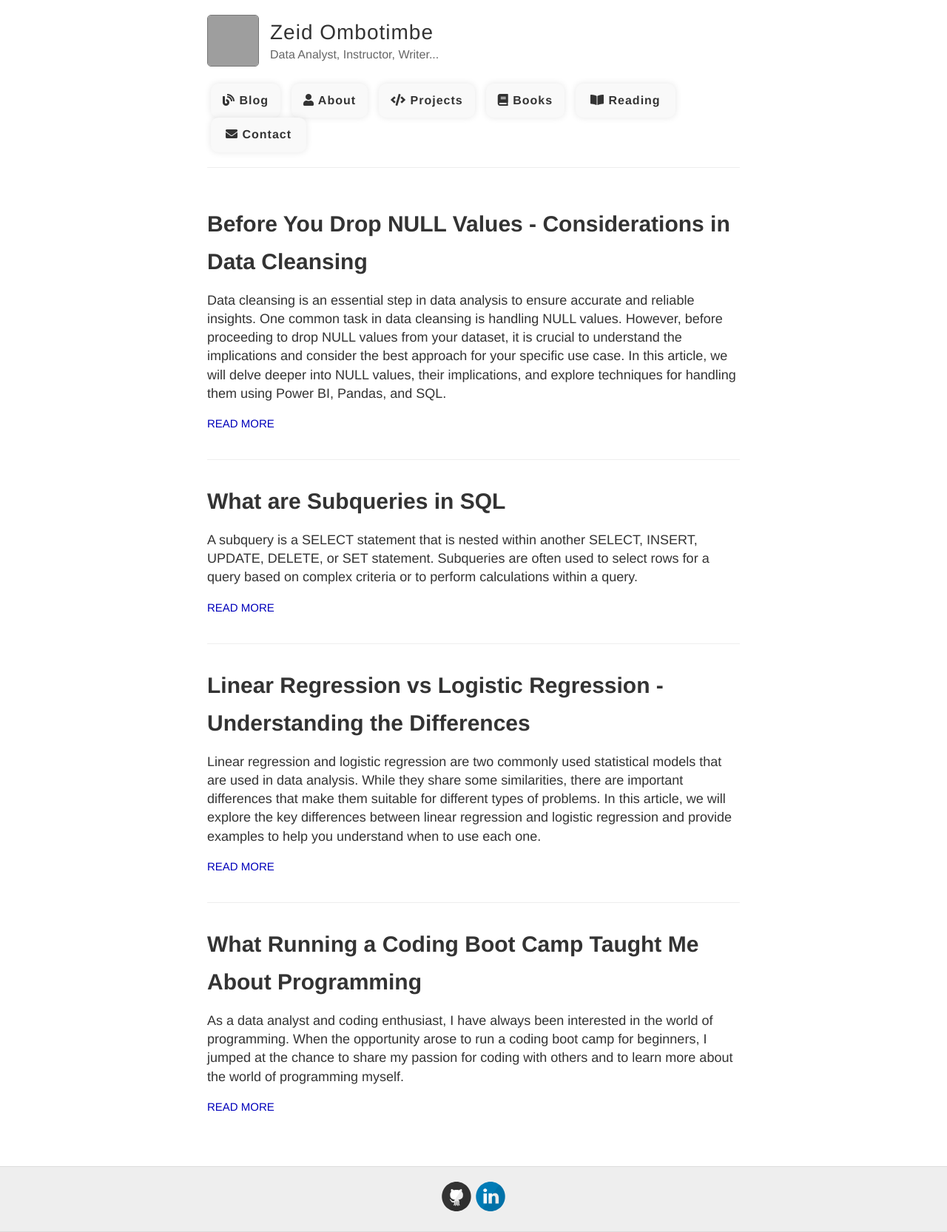
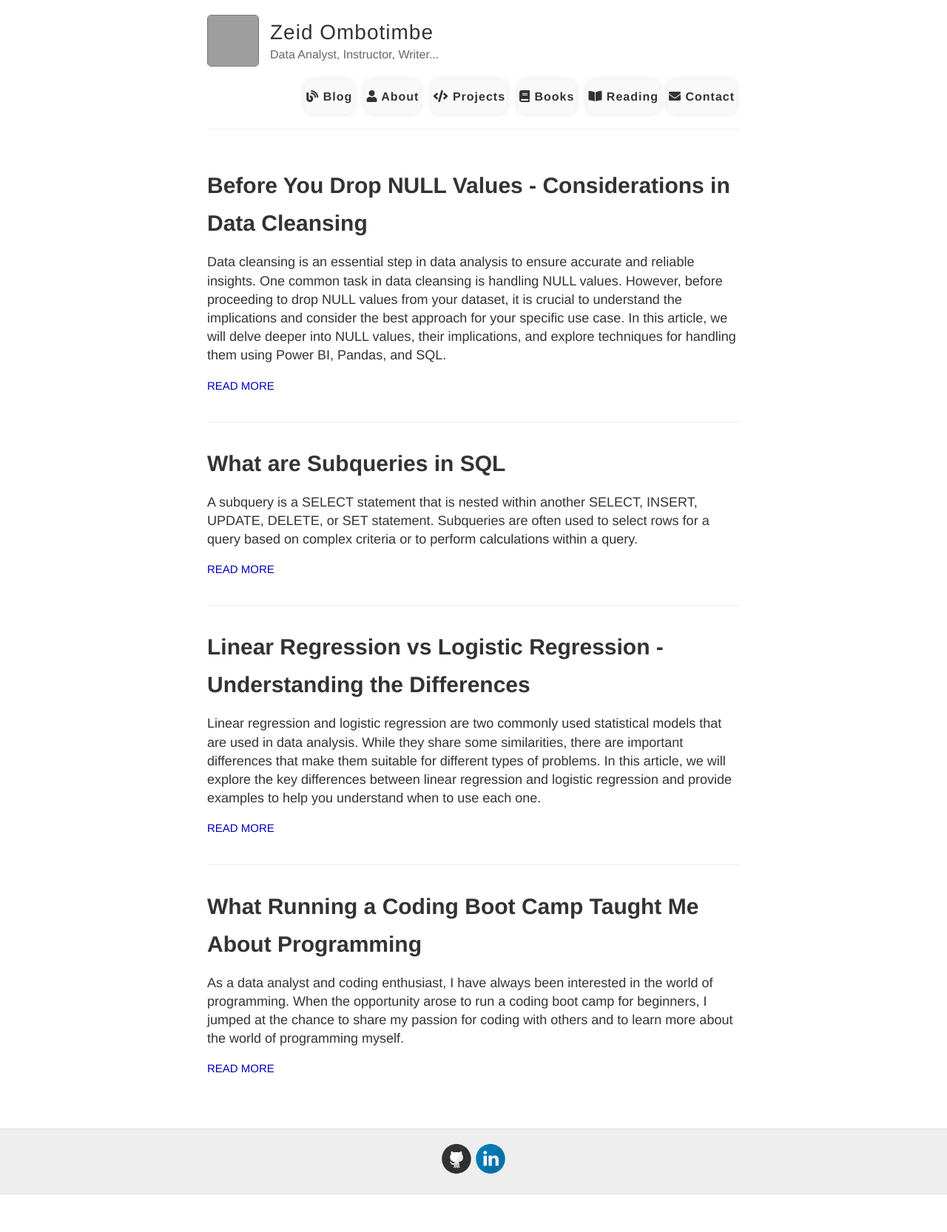
Before and after one commit to obtbe/zeidombo.github.io, a Jekyll site: the page built from index.md, in a window 1280 px wide. Shown: the whole page at 74% size. Built offline with Jekyll 4.4.1, drawn with Linux system fonts in a browser that asks for light colours; after the commit the page ends 1615 px from its top, so only the background shows below that; grey boxes are pictures that could not be loaded.

Commit message:
hover color changed

```diff
--- a/_layouts/default.html
+++ b/_layouts/default.html
@@ -20,7 +20,7 @@
     .nav-section {
       font-size: 16px;
       font-weight: bold;
-      padding: 10px 14px; /* Adjusted padding for most sections */
+      padding: 10px 0; /* Adjusted padding */
       text-decoration: none;
       color: #333;
       background-color: #f9f9f9;
@@ -34,19 +34,13 @@
 
     /* Adjusted styling for the Contact section */
     .nav-section.contact {
-      padding: 10px 18px; /* Adjusted padding for Contact */
-      margin-left: 5px; /* Adjusted margin for Contact */
-    }
-
-    /* Adjusted styling for the Reading section */
-    .nav-section.reading {
-      padding: 10px 18px; /* Adjusted padding for Reading */
+      margin-left: auto; /* Push Contact to the right */
     }
 
     .nav-section:hover {
       background-color: #e0e0e0; /* Change the background color on hover */
-      border-color: #008000; /* Change the border color on hover */
-      color: #008000; /* Change the text color on hover */
+      border-color: red; /* Change the border color on hover to red */
+      color: red; /* Change the text color on hover to red */
     }
   </style>
 
@@ -69,7 +63,7 @@
           <a class="nav-section" href="{{ site.baseurl }}/about"><i class="fas fa-user"></i> About</a>
           <a class="nav-section" href="{{ site.baseurl }}/projects"><i class="fas fa-code"></i> Projects</a>
           <a class="nav-section" href="{{ site.baseurl }}/books"><i class="fas fa-book"></i> Books</a>
-          <a class="nav-section reading" href="{{ site.baseurl }}/reading"><i class="fas fa-book-open"></i> Reading</a>
+          <a class="nav-section" href="{{ site.baseurl }}/reading"><i class="fas fa-book-open"></i> Reading</a>
           <a class="nav-section contact" href="{{ site.baseurl }}/contact"><i class="fas fa-envelope"></i> Contact</a>
         </nav>
       </header>
```
